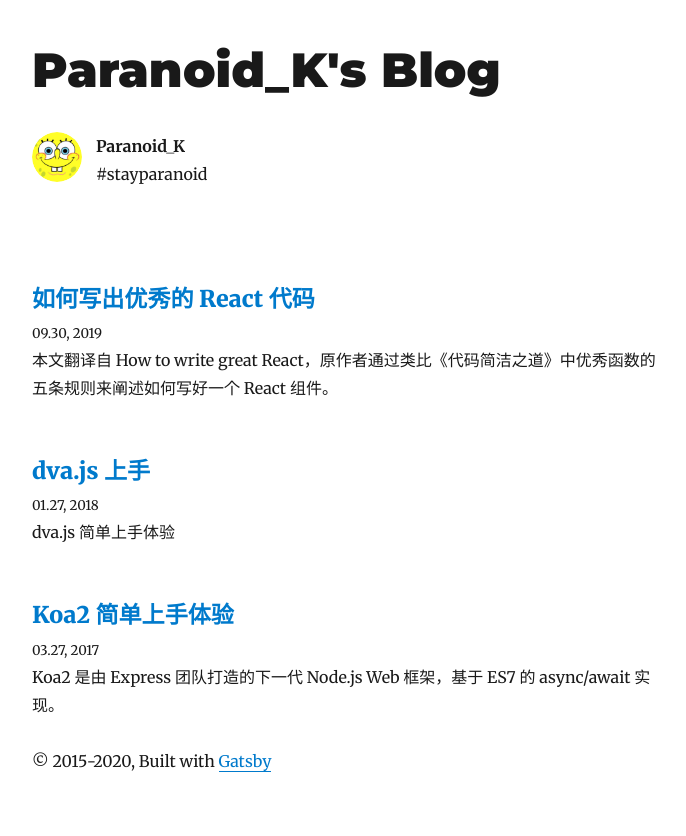
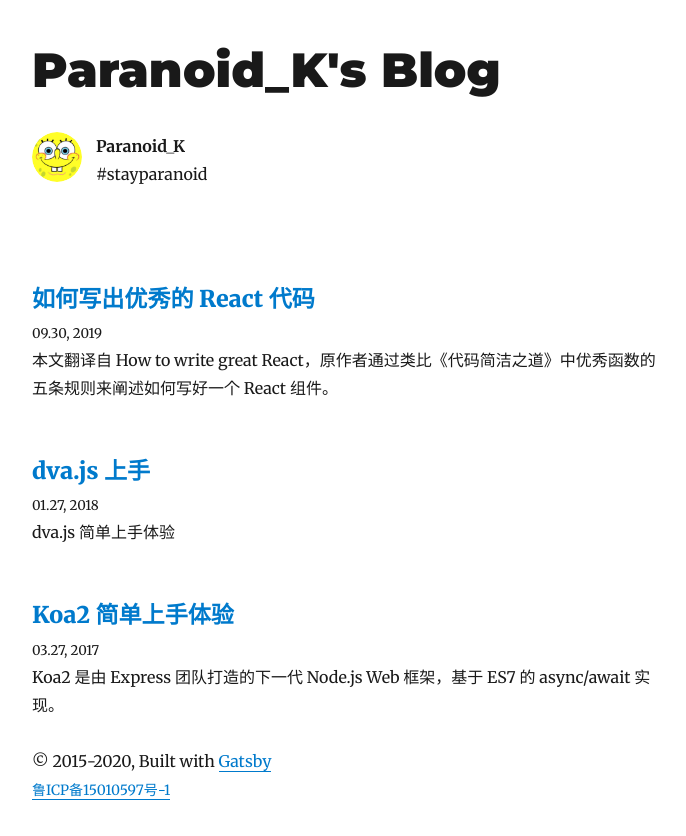
Before and after one commit to pengtikui/pengtikui.cn, a Gatsby site: page / in a window 1280 px wide. Shown: the whole page, without its empty margins (293-979 px from the left). Built offline with nearby package versions, Linux system fonts and the light colour scheme; Gatsby itself is replaced by a stand-in of ours; some packages are replaced by stand-ins of ours.

Commit message:
Add ICP number

```diff
--- a/src/components/layout.js
+++ b/src/components/layout.js
@@ -68,6 +68,8 @@ class Layout extends React.Component {
           <a href="https://www.gatsbyjs.org" target="__blank">
             Gatsby
           </a>
+          <br />
+          <a style={{ fontSize: 14 }} href="http://www.beian.miit.gov.cn" target="__blank">鲁ICP备15010597号-1</a>
         </footer>
       </div>
     );
```
